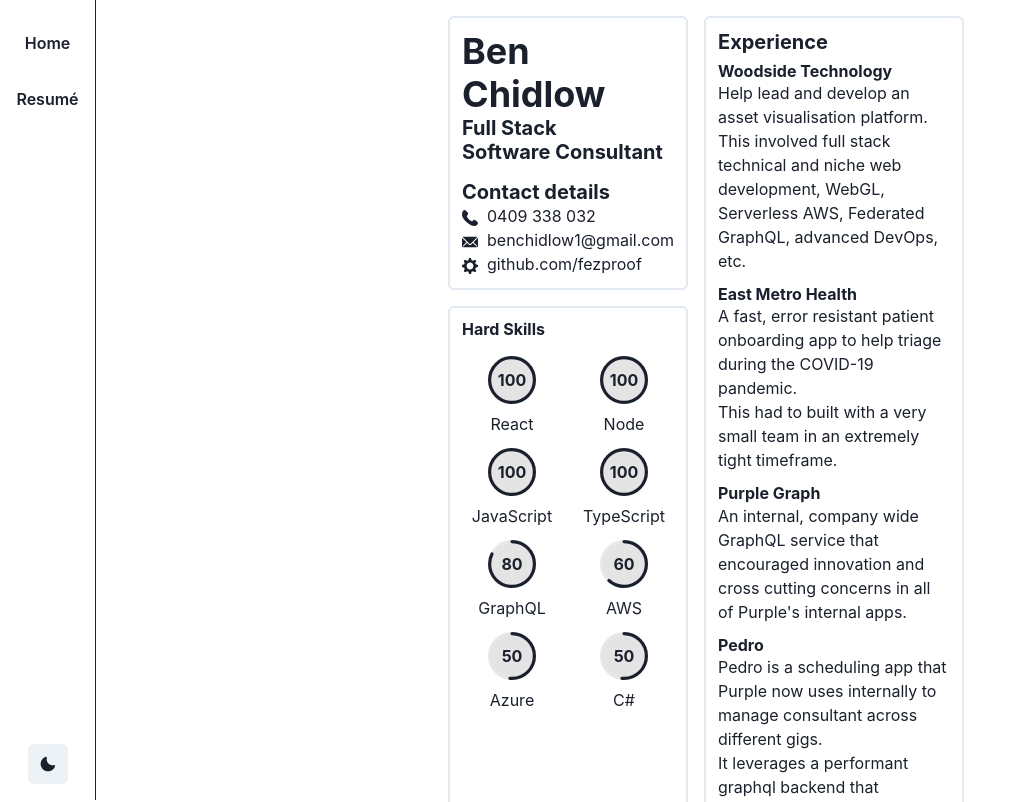
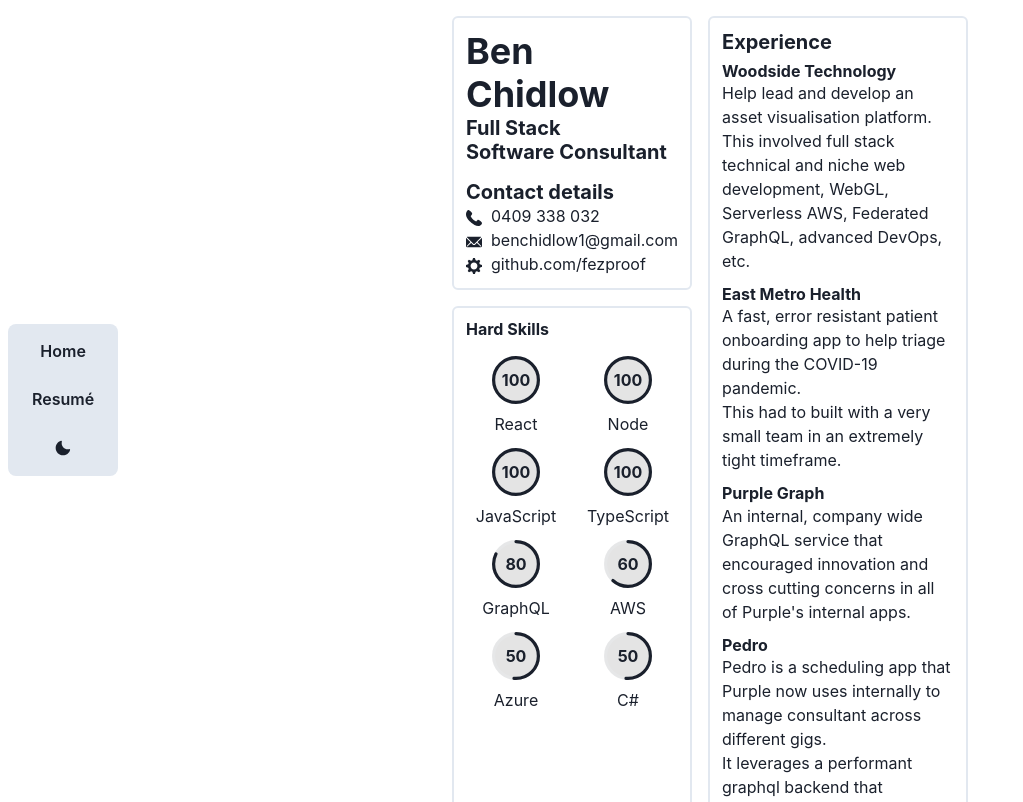
Before and after one commit to fezproof/projects, a Next.js app in the folder apps/portfolio/: page /resume in a window 1280 px wide. Shown: the top 802 px of the page, without its empty margins (0-1023 px from the left). Built offline with nearby package versions, Linux system fonts and the light colour scheme.

Commit message:
Made nav bar actually look nice

```diff
--- a/apps/portfolio/src/components/ColourModeToggle.tsx
+++ b/apps/portfolio/src/components/ColourModeToggle.tsx
@@ -8,6 +8,7 @@
     <IconButton
       aria-label="Toggle colour mode"
       onClick={toggleColorMode}
+      variant="ghost"
       icon={isDarkMode ? <SunIcon /> : <MoonIcon />}
       className={className}
     />
--- a/apps/portfolio/src/components/navs/GenericNav.tsx
+++ b/apps/portfolio/src/components/navs/GenericNav.tsx
@@ -4,54 +4,47 @@
 import PrintHidden from '../helpers/PrintHidden';
 
 const GenericNav = chakra(({ className }) => {
-  const bg = useColorModeValue('white.50', 'gray.800');
+  const bg = useColorModeValue('gray.200', 'gray.700');
   return (
     <PrintHidden className={className}>
       <Box
-        as="nav"
-        borderRight={{ base: 'none', lg: '1px' }}
-        borderTop={{ base: '1px', lg: 'none' }}
+        position="fixed"
         display="flex"
-        alignItems="center"
-        backgroundColor={bg}
-        position="fixed"
+        justifyContent="center"
         zIndex="10"
         bottom="0"
         left="0"
         top={{ base: 'auto', lg: '0' }}
         right={{ base: '0', lg: 'auto' }}
-        px={{ base: '1rem', lg: '0' }}
-        py={{ base: '0', lg: '1rem' }}
-        width={{ base: '100%', lg: '6rem' }}
-        height={{ base: '5rem', lg: '100%' }}
-        flexDirection={{ base: 'row', lg: 'column' }}
+        p="0.5rem"
+        width={{ base: '100%', lg: 'auto' }}
+        height={{ base: 'auto', lg: '100%' }}
+      >
+        <Grid
+          gap="0.5rem"
+          bg={bg}
+          borderRadius="lg"
+          as="nav"
+          alignContent="center"
+          gridAutoFlow={{ base: 'column', lg: 'row' }}
+          gridTemplateColumns={{ base: 'none', lg: '1fr' }}
+          gridAutoRows={{ base: '1fr', lg: 'none' }}
+          my={{ base: '0', lg: 'auto' }}
+          mx={{ base: 'auto', lg: '0' }}
+          p="0.5rem"
         >
           <Link passHref href="/">
-          <Button
-            variant="ghost"
-            mx={{ base: '0.5rem', lg: '0' }}
-            my={{ base: '0', lg: '0.5rem' }}
-            width={{ lg: '100%' }}
-            as="a"
-          >
+            <Button variant="ghost" as="a">
               Home
             </Button>
           </Link>
           <Link passHref href="/resume">
-          <Button
-            variant="ghost"
-            mx={{ base: '0.5rem', lg: '0' }}
-            my={{ base: '0', lg: '0.5rem' }}
-            width={{ lg: '100%' }}
-            as="a"
-          >
+            <Button variant="ghost" as="a">
               Resumé
             </Button>
           </Link>
-        <ColourModeToggle
-          marginLeft={{ base: 'auto', lg: '0' }}
-          marginTop={{ base: '0', lg: 'auto' }}
-        />
+          <ColourModeToggle />
+        </Grid>
       </Box>
     </PrintHidden>
   );
--- a/apps/portfolio/src/layouts/ResumeLayout.tsx
+++ b/apps/portfolio/src/layouts/ResumeLayout.tsx
@@ -15,8 +15,8 @@
     </Head>
 
     <Grid
-      gridTemplateColumns={{ base: 'auto', lg: '6rem auto' }}
-      gridTemplateRows={{ base: '0 auto 5rem', lg: 'auto' }}
+      gridTemplateColumns={{ base: 'auto', lg: '6.5rem auto' }}
+      gridTemplateRows={{ base: '0 auto 4rem', lg: 'auto' }}
     >
       <GenericNav />
       {Children.only(children)}
--- a/apps/portfolio/src/pages/resume.tsx
+++ b/apps/portfolio/src/pages/resume.tsx
@@ -8,7 +8,7 @@
 const Resume = () => {
   return (
     <ResumeLayout>
-      <Container maxW="lg" py="1rem">
+      <Container maxW="lg" p="1rem">
         <Grid
           templateAreas={`
             "header main"
```
Lines whose indentation alone changed are shown as unchanged.
